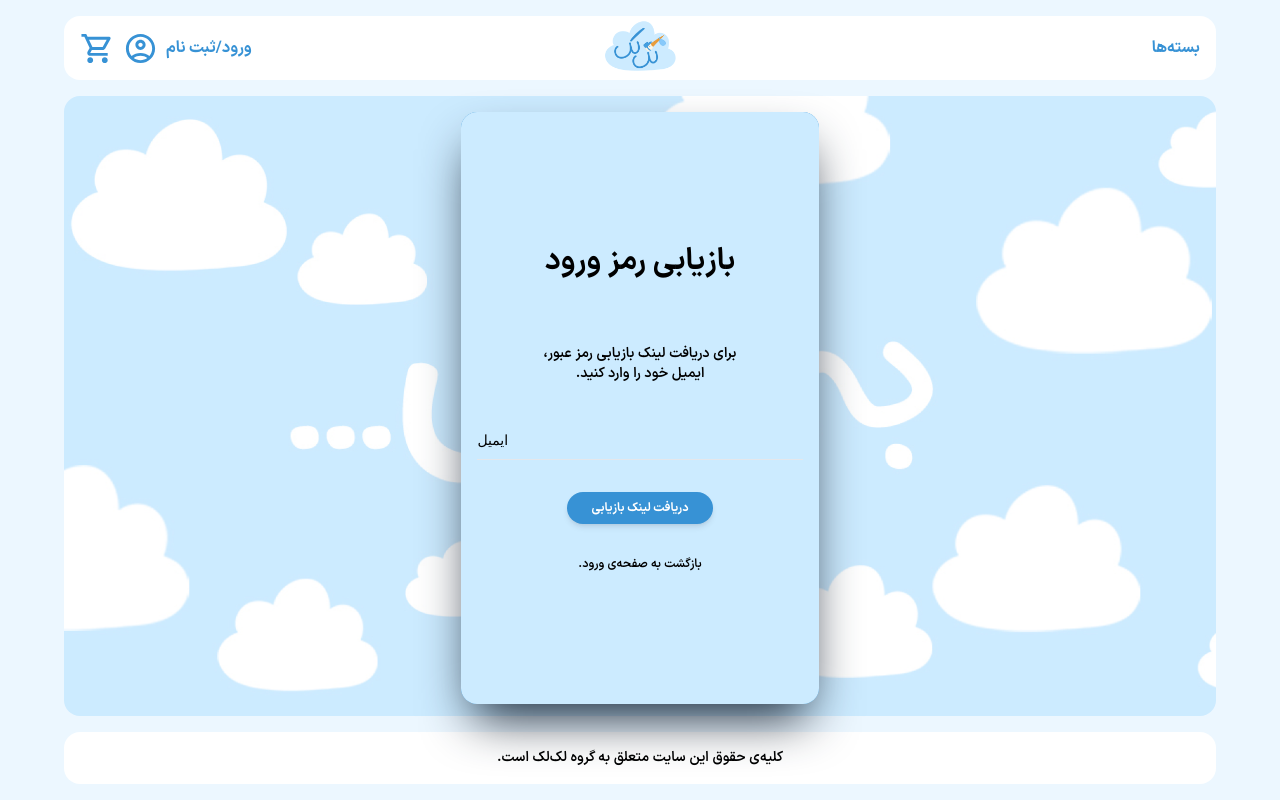
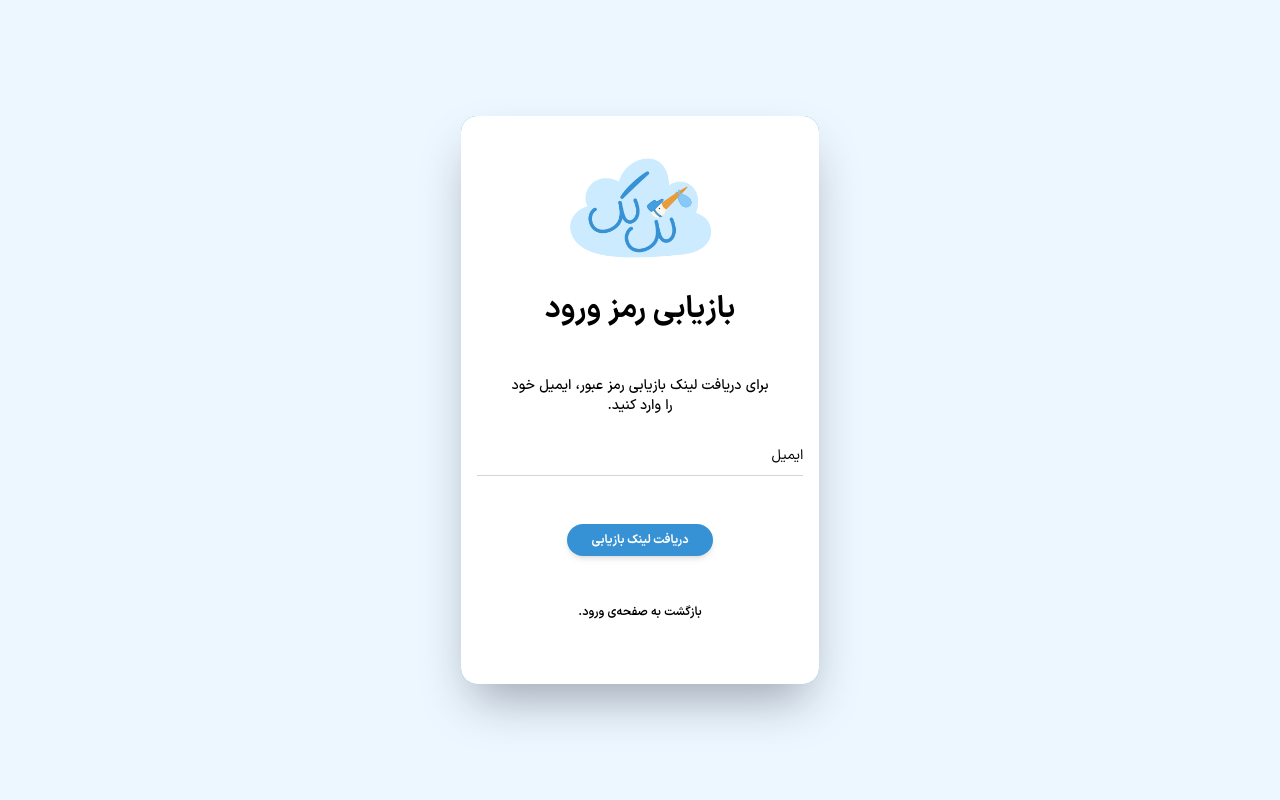
Before and after one commit to SAD-LakLak/Frontend, a React (Vite) app: page /resetPassword in a window 1280 px wide. Built offline with nearby package versions, Linux system fonts and the light colour scheme.

Commit message:
fix: RTL, styling

```diff
--- a/src/assets/font/fonts.css
+++ b/src/assets/font/fonts.css
@@ -8,6 +8,16 @@
   src: url("IRANSansXDemiBold.ttf") format("truetype");
 }
 
+@font-face {
+  font-family: "IRANSansXMedium";
+  src: url("IRANSansXMedium.ttf") format("truetype");
+}
+
+@font-face {
+  font-family: "IRANSansXRegular";
+  src: url("IRANSansXRegular.ttf") format("truetype");
+}
+
 .font-IRANSansXBold {
   font-family: IRANSansXBold;
 }
@@ -15,3 +25,11 @@
 .font-IRANSansXDemiBold {
   font-family: IRANSansXDemiBold;
 }
+
+.font-IRANSansXMedium {
+  font-family: IRANSansXMedium;
+}
+
+.font-IRANSansXRegular {
+  font-family: IRANSansXRegular;
+}
--- a/src/components/Home/Footer.tsx
+++ b/src/components/Home/Footer.tsx
@@ -1,10 +1,30 @@
 import React from "react";
+import {Link} from "react-router-dom";
 
 function Footer() {
     return (
-        <div className={"flex justify-center items-center h-16 bg-white rounded-2xl px-4"}>
-            <p dir={"rtl"} className={"font-IRANSansXDemiBold text-black text-sm"}>
-                کلیه‌ی حقوق این سایت متعلق به گروه لک‌لک است.
+        <div className={"flex flex-col justify-center items-center h-auto bg-white rounded-2xl px-8 py-4 gap-4"}>
+            <div className={"flex flex-row justify-between w-full items-center h-auto"}>
+                <div className={"flex"}>
+                    <div className={"flex flex-col items-start h-auto px-16 gap-4"}>
+                        <Link to="/about-us"><p className="font-IRANSansXDemiBold">درباره‌ی ما</p></Link>
+                        <Link to="/contact-us"><p className="font-IRANSansXDemiBold">تماس با ما</p></Link>
+                    </div>
+                    <div className={"flex flex-col items-start h-auto px-16 gap-4"}>
+                        <Link to="/faq"><p className="font-IRANSansXDemiBold">پرسش‌های متداول</p></Link>
+                        <Link to="/privacy-policy"><p className="font-IRANSansXDemiBold">قوانین و مقررات</p></Link>
+                    </div>
+                    <div className={"flex flex-col items-start h-auto px-16 gap-4"}>
+                        <Link to="/blog"><p className="font-IRANSansXDemiBold">بلاگ</p></Link>
+                        <Link to="/"><p className="font-IRANSansXDemiBold">همکاری با لک‌لک</p></Link>
+                    </div>
+                </div>
+                <div>
+                    <img className={"mx-8"} src={"./images/logo.png"} style={{ width: "136px", height: "121px" }}/>
+                </div>
+            </div>
+            <p dir={"rtl"} className={"font-IRANSansXMedium text-sm size-14px text-onBackground"}>
+                کلیه‌ی حقوق این وب‌سایت متعلق به گروه لک‌لک است.
             </p>
         </div>
     );
--- a/src/components/Home/Header.tsx
+++ b/src/components/Home/Header.tsx
@@ -5,25 +5,25 @@ import {Link} from "react-router-dom";
 
 function Header() {
     return (
-        <div className={"flex justify-between h-16 bg-white rounded-2xl px-4"}>
-            <div className={"flex flex-1 items-center gap-2 "}>
-                <ShoppingCartOutlined fontSize={"large"} className="text-primary"/>
-                <Link to="/login" className={" gap-2 flex items-center"}>
-                    <AccountCircleOutlinedIcon fontSize={"large"} className="text-primary"/>
+        <div className={"flex justify-between h-24 bg-white rounded-2xl px-8"}>
+            <div className={"flex flex-1 justify-start items-center mx-8"}>
+                <Link to="/shop" className={"gap-2 flex items-center"}>
                     <p className={"font-IRANSansXBold text-primary"}>
-                        ورود/ثبت نام
+                        بسته‌ها
                     </p>
                 </Link>
             </div>
             <Link to={"/"} className={"flex flex-1 justify-center items-center "}>
                 <img src={"./images/logo.png"} className={"h-full"}/>
             </Link>
-            <div className={"flex flex-1  justify-end items-center"}>
-                <Link to="/shop" className={" gap-2 flex items-center"}>
+            <div className={"flex flex-1 justify-end items-center gap-2 mx-8"}>
+                <Link to="/login" className={" gap-2 flex items-center"}>
                     <p className={"font-IRANSansXBold text-primary"}>
-                        بسته‌ها
+                        ورود/ثبت نام
                     </p>
+                    <AccountCircleOutlinedIcon fontSize={"large"} className="text-primary"/>
                 </Link>
+                <ShoppingCartOutlined fontSize={"large"} className="text-primary"/>
             </div>
         </div>
     );
--- a/src/components/Home/Home.tsx
+++ b/src/components/Home/Home.tsx
@@ -4,7 +4,7 @@ import Footer from "./Footer.tsx";
 
 function Home({children}: { children: React.ReactNode }) {
     return (
-        <div className="flex flex-col px-16 py-4 gap-4 bg-primaryLight h-screen justify-between relative">
+        <div className="flex flex-col px-16 py-4 gap-4 bg-primaryLight h-full justify-between relative">
             <Header/>
 
             {/* تصویر زمینه */}
--- a/src/index.css
+++ b/src/index.css
@@ -2,6 +2,12 @@
 @tailwind components;
 @tailwind utilities;
 
+body {
+    font-family: "IRANSansXRegular";
+    color: onBackground;
+    text-align: right;
+    direction: rtl;
+}
 
 .debug{
     border: 2px solid red;
--- a/src/pages/ChangePassword/ChangePassword.tsx
+++ b/src/pages/ChangePassword/ChangePassword.tsx
@@ -1,6 +1,5 @@
 import {Link, useLocation, useNavigate} from "react-router-dom";
 import {AlertNotif, useAlertNotif} from "../../components/Alert";
-import Home from "../../components/Home/Home.tsx";
 import {Button, Input} from "@material-tailwind/react";
 import React, {useEffect, useState} from "react";
 import {VisibilityOffOutlined, VisibilityOutlined} from "@mui/icons-material";
--- a/src/pages/Login/Login.tsx
+++ b/src/pages/Login/Login.tsx
@@ -1,5 +1,4 @@
 import React, {useState} from "react";
-import Home from "../../components/Home/Home.tsx";
 import {Button, Input} from "@material-tailwind/react";
 import VisibilityOffOutlinedIcon from '@mui/icons-material/VisibilityOffOutlined';
 import VisibilityOutlinedIcon from '@mui/icons-material/VisibilityOutlined';
@@ -62,15 +61,12 @@ function Login() {
     const {alertConfig, showNotification} = useAlertNotif();
 
     return (
-        <Home>
+        <div className={"flex justify-center items-center w-full h-screen bg-primaryLight"}>
             <AlertNotif alertConfig={alertConfig}/>
             <div
-                className="flex w-[55%] rounded-2xl gap-0 bg-primary h-[95%] overflow-hidden shadow-2xl shadow-gray-800">
-                <img className="flex-1 h-full -z-0 object-cover hidden lg:block" src="/images/form.png"
-                     alt="Background"/>
-
+                className="flex w-[50%] rounded-2xl gap-0 bg-primary h-[75%] overflow-hidden shadow-2xl shadow-gray-800">
                 <div
-                    className="flex-1 flex flex-col justify-center items-center bg-primaryMiddle h-full overflow-hidden px-4">
+                    className="flex-1 flex  flex-col justify-center items-center bg-primaryMiddle h-full overflow-hidden px-4">
                     <p className="w-full text-center text-3xl font-IRANSansXBold text-black mb-8">ورود</p>
 
                     {/* Username Field */}
@@ -84,7 +80,7 @@ function Login() {
                                 onChange={(e) => setFormData({...formData, username: e.target.value})}
                                 color="blue"
                                 variant={"standard"}
-                                className="font-IRANSansXDemiBold"
+                                className="font-IRANSansXDemiBold border-gray-300"
                                 error={errors.username !== ""}
                             />
                         </div>
@@ -105,12 +101,12 @@ function Login() {
                                     onChange={(e) => setFormData({...formData, password: e.target.value})}
                                     color="blue"
                                     variant={"standard"}
-                                    className="font-IRANSansXDemiBold"
+                                    className="font-IRANSansXDemiBold border-gray-300"
                                     error={errors.password !== ""}
                                 />
                                 <button
                                     type="button"
-                                    className="absolute right-3 top-1/2 transform -translate-y-1/2 text-primary"
+                                    className="absolute left-3 top-1/2 transform -translate-y-1/2 text-primary"
                                     onClick={togglePasswordVisibility}
                                 >
                                     {showPassword ? (
@@ -151,8 +147,10 @@ function Login() {
                     </p>
 
                 </div>
+                <img className="flex-1 h-full  -z-0 object-cover hidden lg:block" src="/images/form.png"
+                     alt="Background"/>
             </div>
-        </Home>
+        </div>
     );
 }
 
--- a/src/pages/ResetPassword/ResetPassword.tsx
+++ b/src/pages/ResetPassword/ResetPassword.tsx
@@ -1,9 +1,7 @@
 import {Link, useNavigate} from "react-router-dom";
 import {AlertNotif, useAlertNotif} from "../../components/Alert";
-import Home from "../../components/Home/Home.tsx";
 import {Button, Input} from "@material-tailwind/react";
 import React, {useState} from "react";
-import {signIn} from "../Login/login.ts";
 import {resetPassword} from "./resetPassword.ts";
 
 const ResetPassword = () => {
@@ -40,14 +38,16 @@ const ResetPassword = () => {
 
 
     return (
-        <Home>
+        <div className={"h-screen flex justify-center items-center w-full bg-primaryLight"}>
             <AlertNotif alertConfig={alertConfig}/>
-            <div
-                className="flex w-fit rounded-2xl gap-0 bg-primary h-[95%] overflow-hidden shadow-2xl shadow-gray-800">
+            <div className="flex w-fit rounded-2xl gap-0 bg-primary h-fit overflow-hidden shadow-2xl shadow-gray-400">
                 <div
-                    className="flex-1 flex flex-col justify-center items-center bg-primaryMiddle h-full overflow-hidden px-4">
-                    <p className="w-full text-center text-3xl font-IRANSansXBold text-black mb-16">بازیابی رمز ورود</p>
-                    <p dir={"rtl"} className="w-[70%] text-center text-sm font-IRANSansXDemiBold text-black mb-8">
+                    className="flex-1 flex flex-col justify-between py-8 items-center bg-white gap-4 h-full overflow-hidden px-4">
+                    <Link to={"/"} className={"h-32 mt-0"}>
+                        <img src={"./images/logo.png"} className={"h-full w-full"}/>
+                    </Link>
+                    <p className="w-full text-center text-3xl font-IRANSansXBold mb-8">بازیابی رمز ورود</p>
+                    <p dir={"rtl"} className="w-[80%] text-center text-sm font-IRANSansXMedium">
                         برای دریافت لینک بازیابی رمز عبور، ایمیل خود را وارد کنید.
                     </p>
 
@@ -59,7 +59,7 @@ const ResetPassword = () => {
                         onChange={(e) => setFormData({...formData, email: e.target.value})}
                         color="blue"
                         variant={"standard"}
-                        className="font-IRANSansXDemiBold"
+                        className="font-IRANSansXDemiBold border-gray-300"
                         error={errors.email !== ""}
                     />
                     {errors.email && (
@@ -70,20 +70,19 @@ const ResetPassword = () => {
                     {/* Sign In Button */}
                     <Button
                         onClick={handleResetPassword}
-                        className="font-IRANSansXBold rounded-3xl w-fit px-6 py-2 bg-primary text-white my-8"
+                        className="font-IRANSansXBold rounded-3xl w-fit px-6 py-2 bg-primary text-white mt-8 mb-8"
                     >
                         دریافت لینک بازیابی
                     </Button>
 
-                    <Link to="/login" className="hover:underline font-IRANSansXDemiBold text-xs" dir={"rtl"}>
+                    <Link to="/login" className="hover:underline font-IRANSansXDemiBold text-xs mb-8" dir={"rtl"}>
                         بازگشت به صفحه‌ی ورود.
                     </Link>
 
 
                 </div>
             </div>
-        </Home>
-
+        </div>
     );
 };
 
```
Also changed, not shown: src/pages/SignUp/SignUp.tsx (+17 -20 lines).
